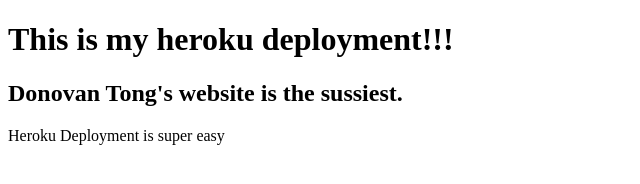
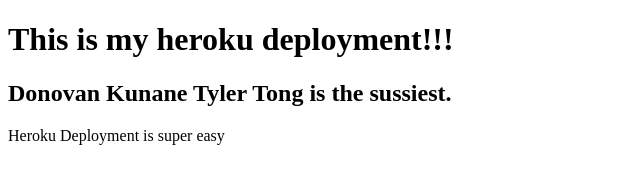
Before and after one commit to DonovanTong/deploy-demo, a website: page index.html in a window 1280 px wide. Shown: the whole page, without its empty margins (0-640 px from the left). Drawn offline with Linux system fonts and the light colour scheme.

Commit message:
New text 2

```diff
--- a/index.html
+++ b/index.html
@@ -8,7 +8,7 @@
 </head>
 <body>
   <h1>This is my heroku deployment!!!</h1>
-  <h2>Donovan Tong's website is the sussiest.</h2>
+  <h2>Donovan Kunane Tyler Tong is the sussiest.</h2>
   <p>Heroku Deployment is super easy</p>
 </body>
 </html>
```
